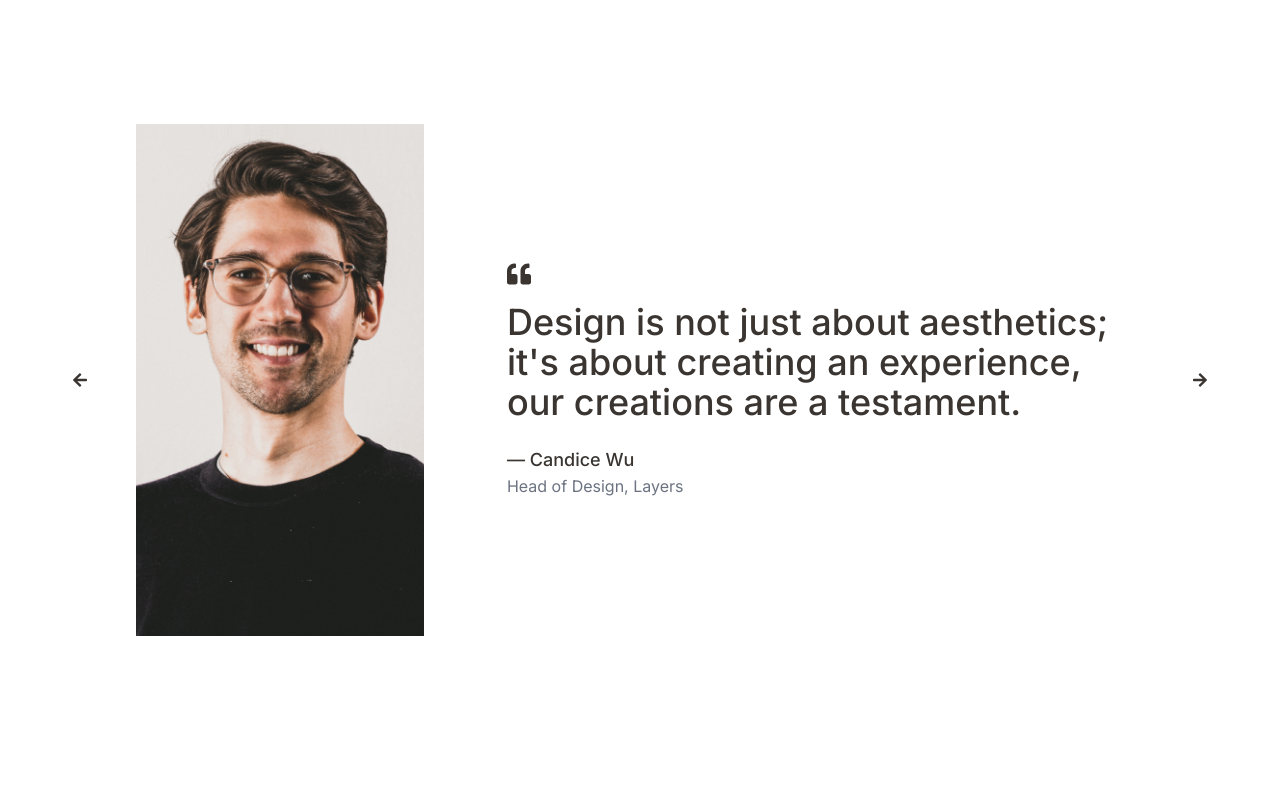
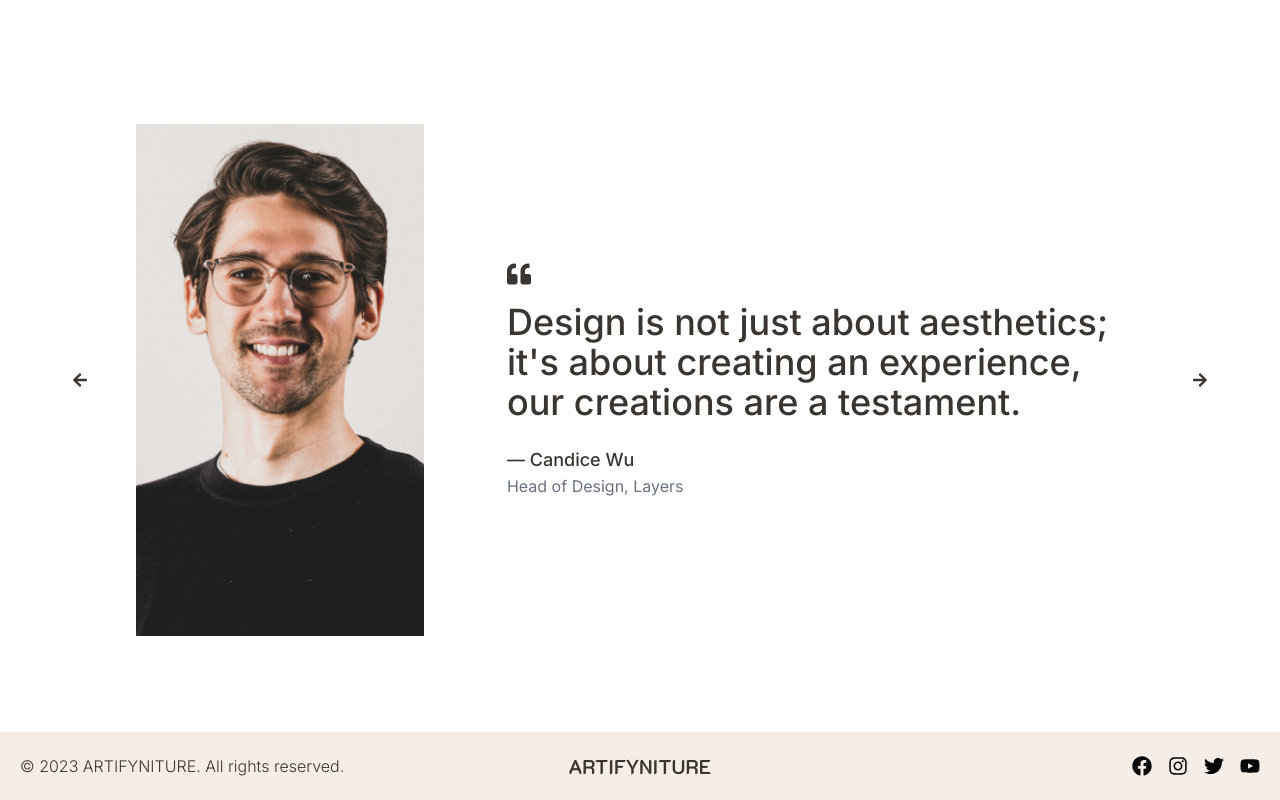
Before and after one commit to xyncblock/artifyniture-website, a React (Create React App) app: page / in a window 1280 px wide. Shown: the part 3184-3984 px from the top of the page. Before the commit the page ends 3916 px from the top, so only its background shows below. Built offline with nearby package versions, Linux system fonts and the light colour scheme; the HTML template or start-up script is replaced by a standard one; a web font is replaced by a local one.

Commit message:
footer section added

```diff
--- /dev/null
+++ b/src/Components/Footer/Footer.tsx
@@ -0,0 +1,18 @@
+import { FaInstagram, FaFacebook, FaTwitter, FaYoutube } from "react-icons/fa"
+
+const Footer = () => {
+  return (
+    <div className="footer bg-light-beige flex flex-row justify-between items-center py-5 px-5">
+        <div className="copyright  text-dark-brown text-base font-light font-inter w-[25rem] whitespace-nowrap">© 2023 ARTIFYNITURE. All rights reserved.</div>
+        <div className="logo text-dark-brown text-xl font-semibold font-k2d w-[25rem] flex justify-center">ARTIFYNITURE</div>
+        <div className="social-media-icons flex flex-row gap-4 items-center w-[25rem] justify-end">
+            <FaFacebook size={20} color="#080808"/>
+            <FaInstagram size={20} color="#080808"/>
+            <FaTwitter size={20} color="#080808"/>
+            <FaYoutube size={20} color="#080808"/>
+        </div>
+    </div>
+  )
+}
+
+export default Footer
--- a/src/Pages/Home/Home.tsx
+++ b/src/Pages/Home/Home.tsx
@@ -7,6 +7,7 @@ import Table from '../../Components/Table/Table';
 import HighChair from '../../Components/HighChair/HighChair';
 import LowChair from '../../Components/LowChair/LowChair';
 import Testimonials from '../../Components/Testimonial/Testimonial';
+import Footer from '../../Components/Footer/Footer';
 
 type Props = {};
 
@@ -32,6 +33,7 @@ const Home = (props: Props) => {
         {showContent && <HighChair/>}
         {showContent && <LowChair/>}
         {showContent && <Testimonials/>}
+        {showContent && <Footer/>}
       </div>
     </div>
   );
```
Also changed, not shown: 1 other file (tests, documents, lock files or other folders).
